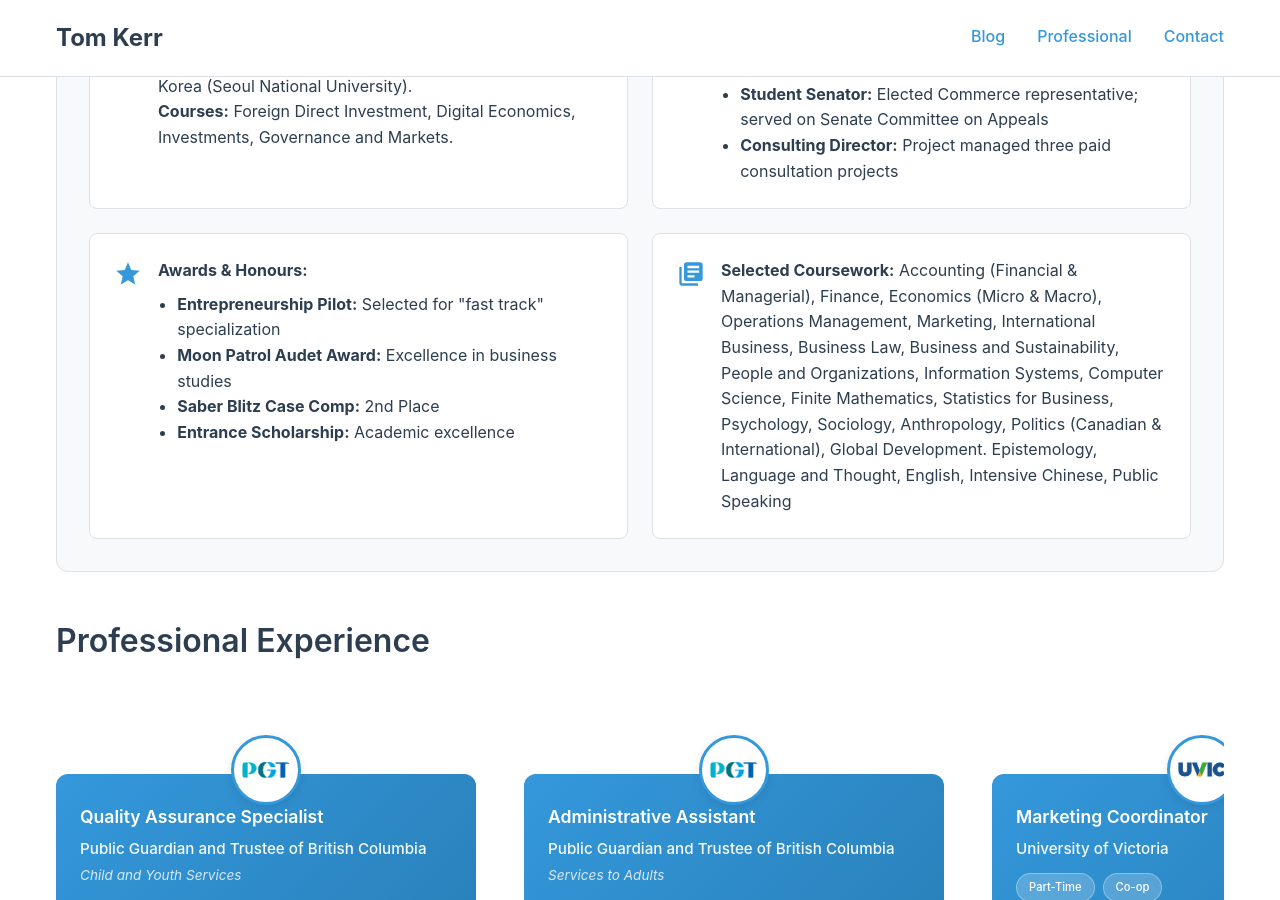
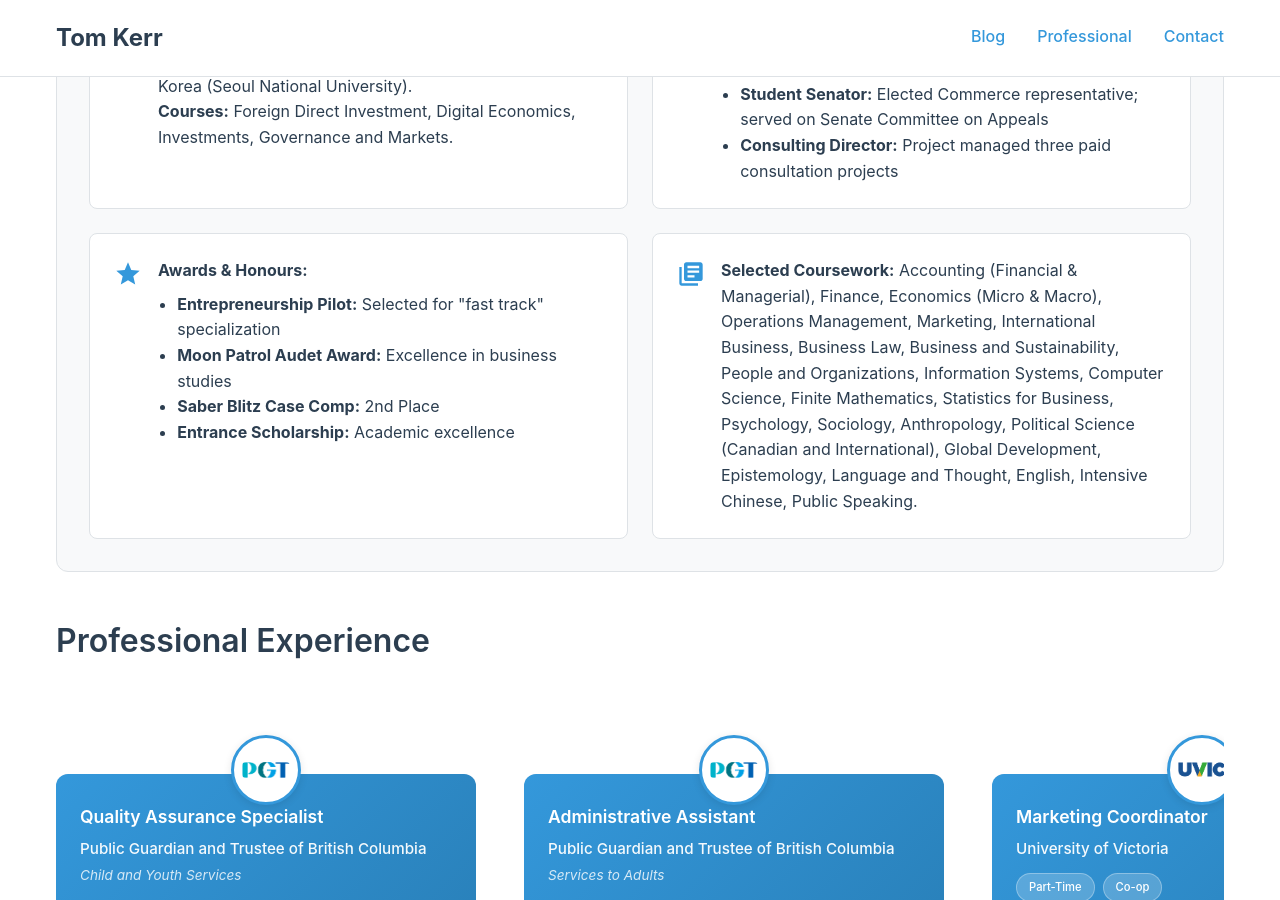
Before and after one commit to TDK250/Toms-Site, a Jekyll site: the page built from professional.md, in a window 1280 px wide and 900 px high, scrolled down 601 px. Built offline with Jekyll 4.4.1, drawn with Linux system fonts in a browser that asks for light colours.

Commit message:
Revise selected coursework terminology
Updated the coursework section to correct 'Politics' to 'Political Science' and modified 'and' to 'and' for consistency.

```diff
--- a/professional.md
+++ b/professional.md
@@ -66,7 +66,7 @@ title: Professional
           <svg xmlns="http://www.w3.org/2000/svg" viewBox="0 0 24 24" fill="var(--accent)"><path d="M4 6H2v14c0 1.1.9 2 2 2h14v-2H4V6zm16-4H8c-1.1 0-2 .9-2 2v12c0 1.1.9 2 2 2h12c1.1 0 2-.9 2-2V4c0-1.1-.9-2-2-2zm-1 9H9V9h10v2zm-4 4H9v-2h6v2zm4-8H9V5h10v2z"/></svg>
         </div>
         <div class="highlight-content">
-          <strong>Selected Coursework:</strong> Accounting (Financial & Managerial), Finance, Economics (Micro & Macro), Operations Management, Marketing, International Business, Business Law, Business and Sustainability, People and Organizations, Information Systems, Computer Science, Finite Mathematics, Statistics for Business, Psychology, Sociology, Anthropology, Politics (Canadian & International), Global Development. Epistemology, Language and Thought, English, Intensive Chinese, Public Speaking
+          <strong>Selected Coursework:</strong> Accounting (Financial & Managerial), Finance, Economics (Micro & Macro), Operations Management, Marketing, International Business, Business Law, Business and Sustainability, People and Organizations, Information Systems, Computer Science, Finite Mathematics, Statistics for Business, Psychology, Sociology, Anthropology, Political Science (Canadian and International), Global Development, Epistemology, Language and Thought, English, Intensive Chinese, Public Speaking.
         </div>
       </div>
     </div>
```
